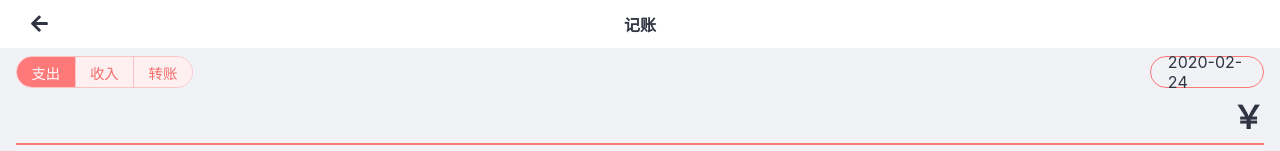
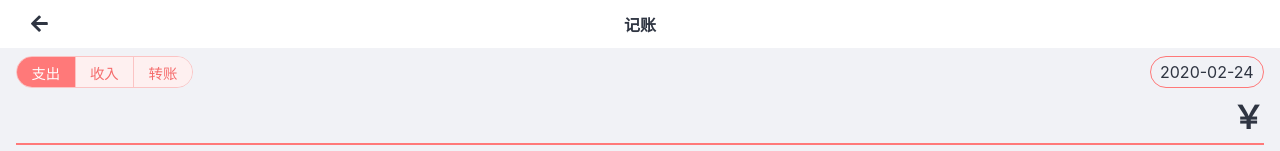
Before and after one commit to xsephiroth/hiwallet, a React (Create React App) app: page /#/add in a window 1280 px wide. Shown: the top 151 px of the page. Built offline with nearby package versions, Linux system fonts and the light colour scheme.

Commit message:
Fixed DateInput styles

```diff
--- a/src/components/DateInput/DateInput.scss
+++ b/src/components/DateInput/DateInput.scss
@@ -9,13 +9,14 @@
   color: $text-primary;
 
   span {
-    display: inline-block;
     position: absolute;
     left: 50%;
     top: 50%;
     transform: translate(-50%, -50%);
-    width: 80%;
-    margin-left: 6px;
+
+    width: 100%;
+    text-align: center;
+
     pointer-events: none;
   }
 
--- a/src/components/DateInput/index.js
+++ b/src/components/DateInput/index.js
@@ -4,8 +4,8 @@
 const DateInput = ({ value, onChange }) => {
   return (
     <div className="datepicker">
+      <span>{value}</span>
       <input className="picker" type="date" value={value} onChange={onChange} />
-      <span>{value}</span>
     </div>
   );
 };
```
